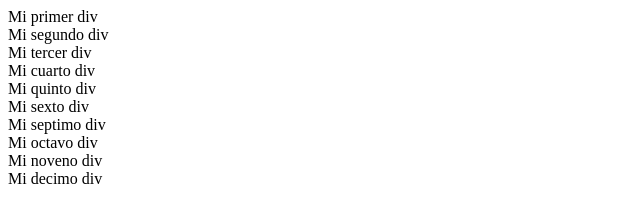
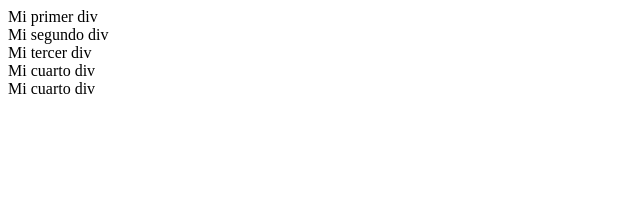
Before and after one commit to Slowdivee/VS, a plain HTML site: page index.html in a window 1280 px wide. Shown: the whole page, without its empty margins (0-640 px from the left). Drawn offline with Linux system fonts and the light colour scheme.

Commit message:
Fifth commit

```diff
--- a/index.html
+++ b/index.html
@@ -10,11 +10,6 @@
     <div>Mi segundo div</div>
     <div>Mi tercer div</div>
     <div>Mi cuarto div</div>
-    <div>Mi quinto div</div>
-    <div>Mi sexto div</div>
-    <div>Mi septimo div</div>
-    <div>Mi octavo div</div>
-    <div>Mi noveno div</div>
-    <div>Mi decimo div</div>
+    <div>Mi cuarto div</div>
 </body>
 </html>
```
